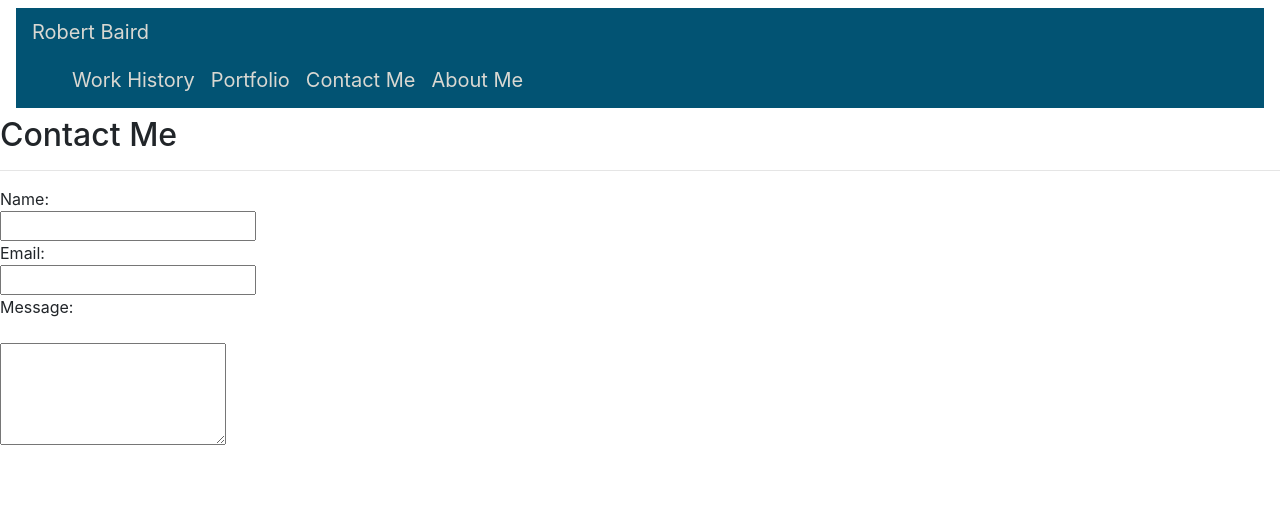
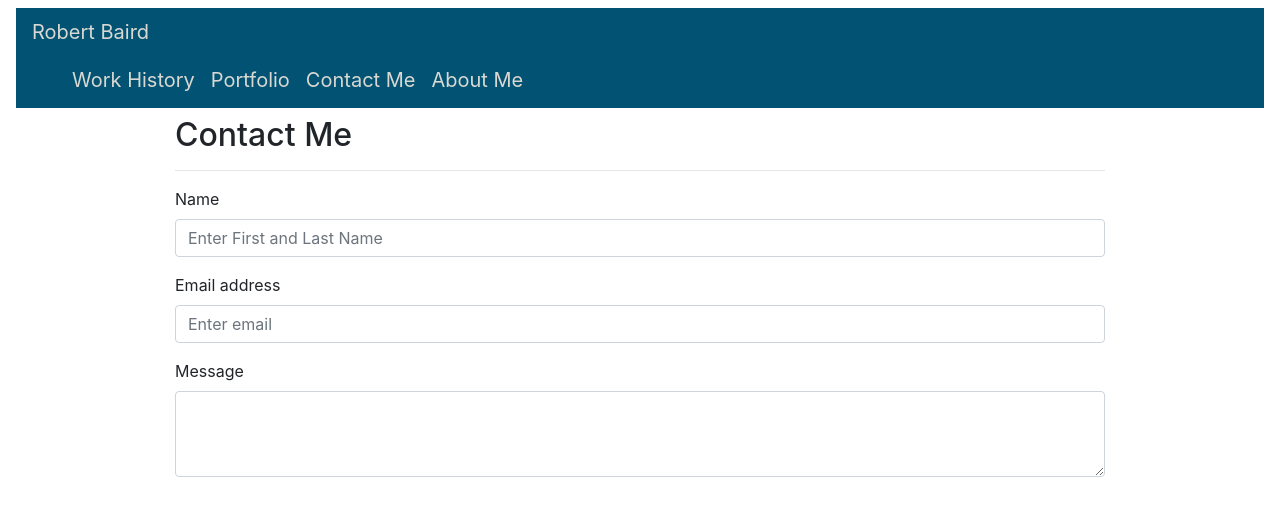
Before and after one commit to rbaird2001/hwPortfolioBootstrapped, a plain HTML site: page contact.html in a window 1280 px wide. Drawn offline with nearby package versions, Linux system fonts and the light colour scheme.

Commit message:
about.html contact.html

```diff
--- a/contact.html
+++ b/contact.html
@@ -44,22 +44,30 @@
         </ul>
     </nav>
 
-    <div class=mainContentContainer>
+    <div class="container w-75">
 
         <h2>Contact Me</h2>
 
         <hr>
 
-        <div class="formContainer">
-            <form action="" id="formContact">
-                <span class=formLabel>Name: <br></span>
-                <input type="text" class="formTextIn"> <br>
-                <span class=formLabel>Email: <br></span>
-                <input type="text" class="formTextIn"> <br>
-                <span class=formLabel>Message: <br></span> <br>
-                <textarea rows="4" cols="20" class="formMultilineIn"> </textarea><br>
-            </form>
-        </div>
+        <form action="" id="formContact">
+            <div class="form-group">
+                <label for="contactName">Name</label>
+                <input type="text" class="form-control" id="contactName" aria-describedby=""
+                    placeholder="Enter First and Last Name">
+            </div>
+            <div class="form-group">
+                <label for="contactEmail">Email address</label>
+                <input type="email" class="form-control" id="contactEmail" aria-describedby="emailHelp"
+                    placeholder="Enter email">
+            </div>
+            <div class="form-group">
+                    <label for="contactMessage">Message</label>
+                    <textarea class="form-control" id="contactMessage" rows="3"></textarea>
+            </div>
+
+        </form>
+
 
         <div class="footerBackground"></div>
 
```
Also changed, not shown: about.html (+17 -3 lines).
